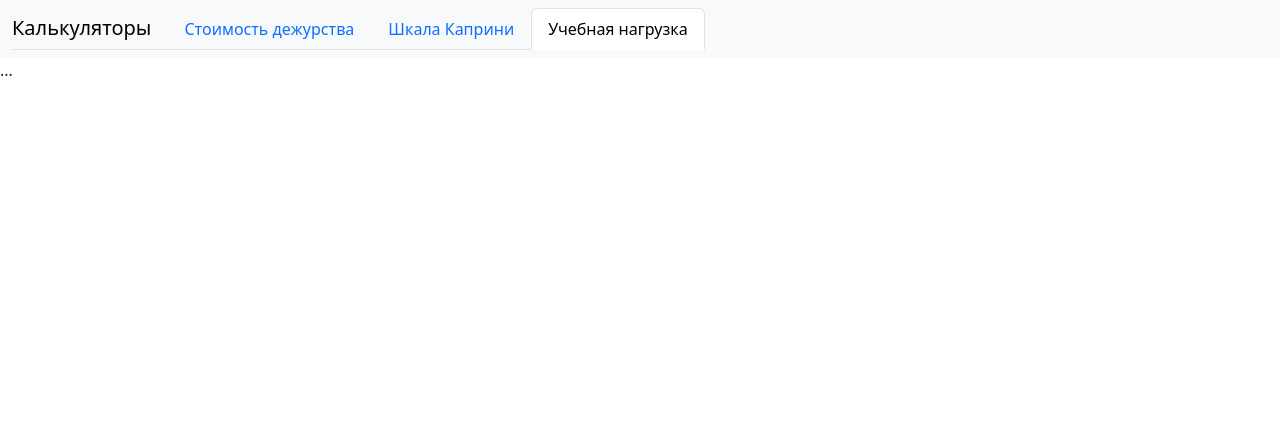
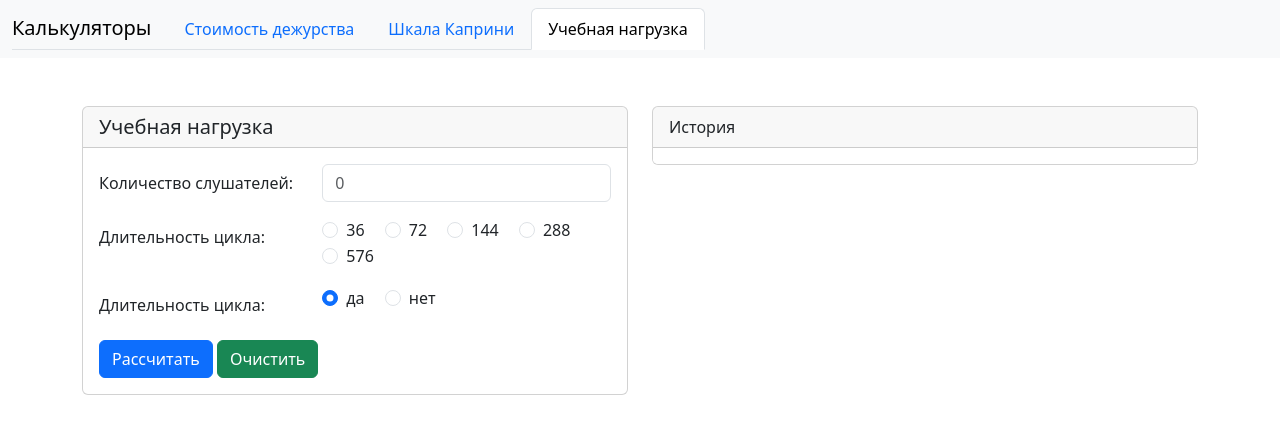
Before and after one commit to IgorKolotushkin/other_calculators, a plain HTML site: page templates/index.html in a window 1280 px wide. Both pictures are taken after a click on the tab "Учебная нагрузка". Drawn offline with nearby package versions, Linux system fonts and the light colour scheme.

Commit message:
added hours education

```diff
--- a/templates/index.html
+++ b/templates/index.html
@@ -100,7 +100,7 @@
                                     <div class="row">
                                         <div class="d-grid d-md-block">
                                             <button class="btn btn-primary" onclick="calcDuty();"
-                                                type="button">Стоимость</button>
+                                                type="button">Рассчитать</button>
                                             <button class="btn btn-success" onclick="clearLabel();"
                                                 type="button">Очистить</button>
                                             <label class="label" id="result"></label>
@@ -413,7 +413,89 @@
             </div>
         </div>
         <div class="tab-pane fade" id="nav-contact" role="tabpanel" aria-labelledby="nav-contact-tab">
-            ...
+            <div class="container mt-5">
+                <div class="row">
+                    <div class="col-sm-6 mb-3 mb-sm-0">
+                        <div class="card w-80">
+                            <h5 class="card-header">Учебная нагрузка</h5>
+                            <div class="card-body">
+                                <div class="mb-3 row">
+                                    <label for="salary" class="col-sm-5 col-form-label" id="id_for_salary">Количество
+                                        слушателей:</label>
+                                    <div class="col-sm-7">
+                                        <input class="form-control" type="number" id="listeners" name="duty"
+                                            placeholder="0" required>
+                                    </div>
+                                </div>
+                                <div class="mb-3 row">
+                                    <label for="hours_cycle" class="col-sm-5 col-form-label">Длительность цикла:</label>
+                                    <div class="col-sm-7" id="hours_cycle">
+                                        <div class="form-check form-check-inline">
+                                            <input class="form-check-input" type="radio" name="flexRadioDefault"
+                                                value="36" id="hours_36" checked>
+                                            <label class="form-check-label" for="hours_36">36</label>
+                                        </div>
+                                        <div class="form-check form-check-inline">
+                                            <input class="form-check-input" type="radio" name="flexRadioDefault"
+                                                value="72" id="hours_72">
+                                            <label class="form-check-label" for="hours_72">72</label>
+                                        </div>
+                                        <div class="form-check form-check-inline">
+                                            <input class="form-check-input" type="radio" name="flexRadioDefault"
+                                                value="144" id="hours_144">
+                                            <label class="form-check-label" for="hours_144">144</label>
+                                        </div>
+                                        <div class="form-check form-check-inline">
+                                            <input class="form-check-input" type="radio" name="flexRadioDefault"
+                                                value="288" id="hours_288">
+                                            <label class="form-check-label" for="hours_288">288</label>
+                                        </div>
+                                        <div class="form-check form-check-inline">
+                                            <input class="form-check-input" type="radio" name="flexRadioDefault"
+                                                value="576" id="hours_576">
+                                            <label class="form-check-label" for="hours_576">576</label>
+                                        </div>
+                                    </div>
+                                </div>
+                                <div class="mb-3 row">
+                                    <label for="certificate" class="col-sm-5 col-form-label">Длительность цикла:</label>
+                                    <div class="col-sm-7" id="certificate">
+                                        <div class="form-check form-check-inline">
+                                            <input class="form-check-input" type="radio" name="flexRadioDefault"
+                                                value="yes" id="certificate_yes" checked>
+                                            <label class="form-check-label" for="certificate_yes">да</label>
+                                        </div>
+                                        <div class="form-check form-check-inline">
+                                            <input class="form-check-input" type="radio" name="flexRadioDefault"
+                                                value="no" id="certificate_no">
+                                            <label class="form-check-label" for="certificate_yes">нет</label>
+                                        </div>
+                                    </div>
+                                </div>
+                                <div>
+                                    <div class="row">
+                                        <div class="d-grid d-md-block">
+                                            <button class="btn btn-primary" onclick="" type="button">Рассчитать</button>
+                                            <button class="btn btn-success" onclick="" type="button">Очистить</button>
+                                            <label class="label" id="result"></label>
+                                        </div>
+                                    </div>
+                                </div>
+                            </div>
+                        </div>
+                    </div>
+                    <div class="col-sm-6">
+                        <div class="card w-70">
+                            <div class="card-header">
+                                История
+                            </div>
+                            <ul class="list-group list-group-flush" id="ul-id">
+                                <li class="list-group-item"></li>
+                            </ul>
+                        </div>
+                    </div>
+                </div>
+            </div>
         </div>
     </div>
 
```
